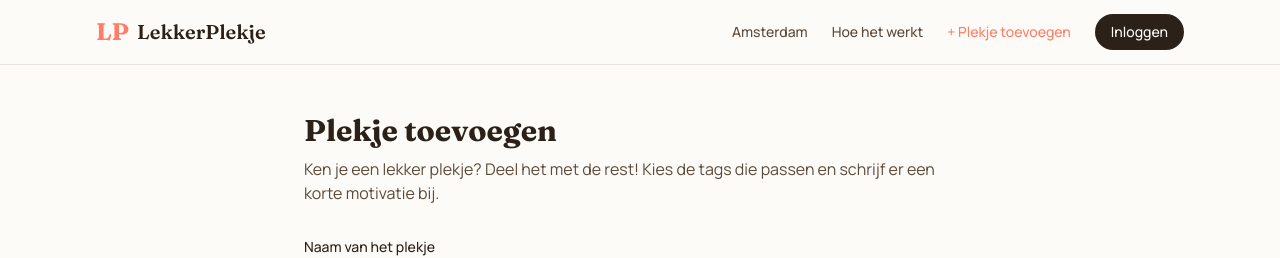
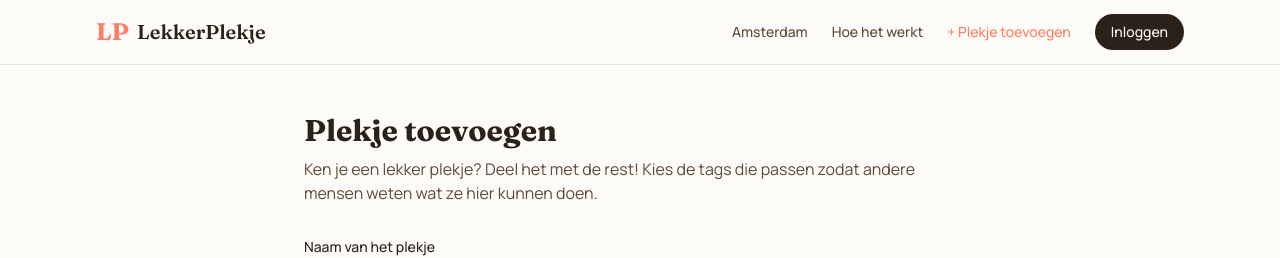
Before and after one commit to Michiel-H/LekkerPlekje, a Next.js app: page /toevoegen in a window 1280 px wide. Shown: the top 258 px of the page. Built offline with nearby package versions, Linux system fonts and the light colour scheme; no server answers.

Commit message:
copy: update toevoegen subtitle text

```diff
--- a/src/app/toevoegen/page.tsx
+++ b/src/app/toevoegen/page.tsx
@@ -221,7 +221,7 @@ export default function ToevoegenPage() {
           </h1>
           <p className="mt-2 text-espresso-light">
             Ken je een lekker plekje? Deel het met de rest! Kies de tags die
-            passen en schrijf er een korte motivatie bij.
+            passen zodat andere mensen weten wat ze hier kunnen doen.
           </p>
 
           {error && (
```
